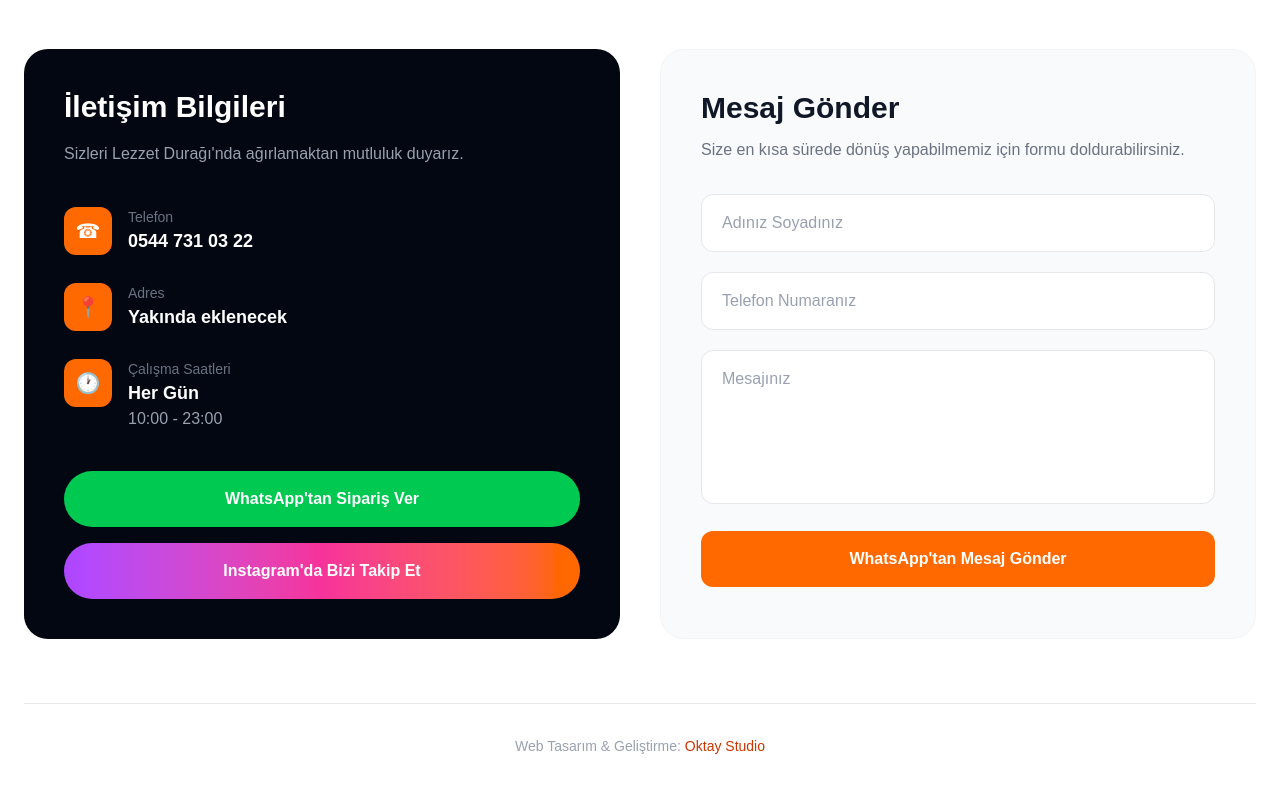
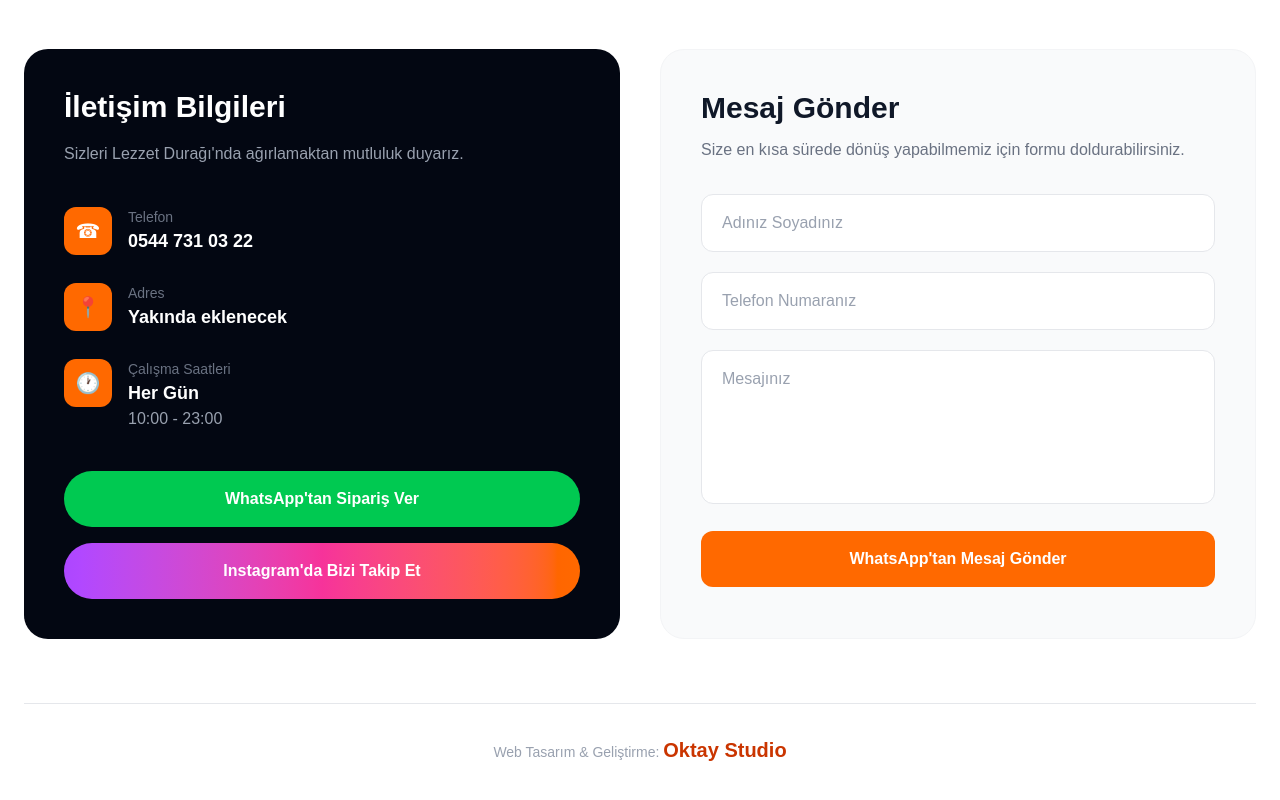
Before and after one commit to oktaystudio/RESTAURANT-DEMO, a Next.js app: page / in a window 1280 px wide. Shown: the part 5986-6786 px from the top of the page. Built offline with nearby package versions, Linux system fonts and the light colour scheme.

Commit message:
Oktay Studio yazısı büyütüldü ve kalınlaştırıldı

```diff
--- a/components/Contact.tsx
+++ b/components/Contact.tsx
@@ -203,9 +203,9 @@ export default function Contact() {
 <div className="mt-16 pt-8 border-t border-gray-200 text-center">
   <p className="text-gray-400 text-sm">
     Web Tasarım & Geliştirme:{" "}
-    <span className="text-orange-700 font-black- text-x1">
-      Oktay Studio
-    </span>
+    <span className="text-orange-700 font-black text-xl">
+  Oktay Studio
+</span>
   </p>
 </div>
     </section>
```
